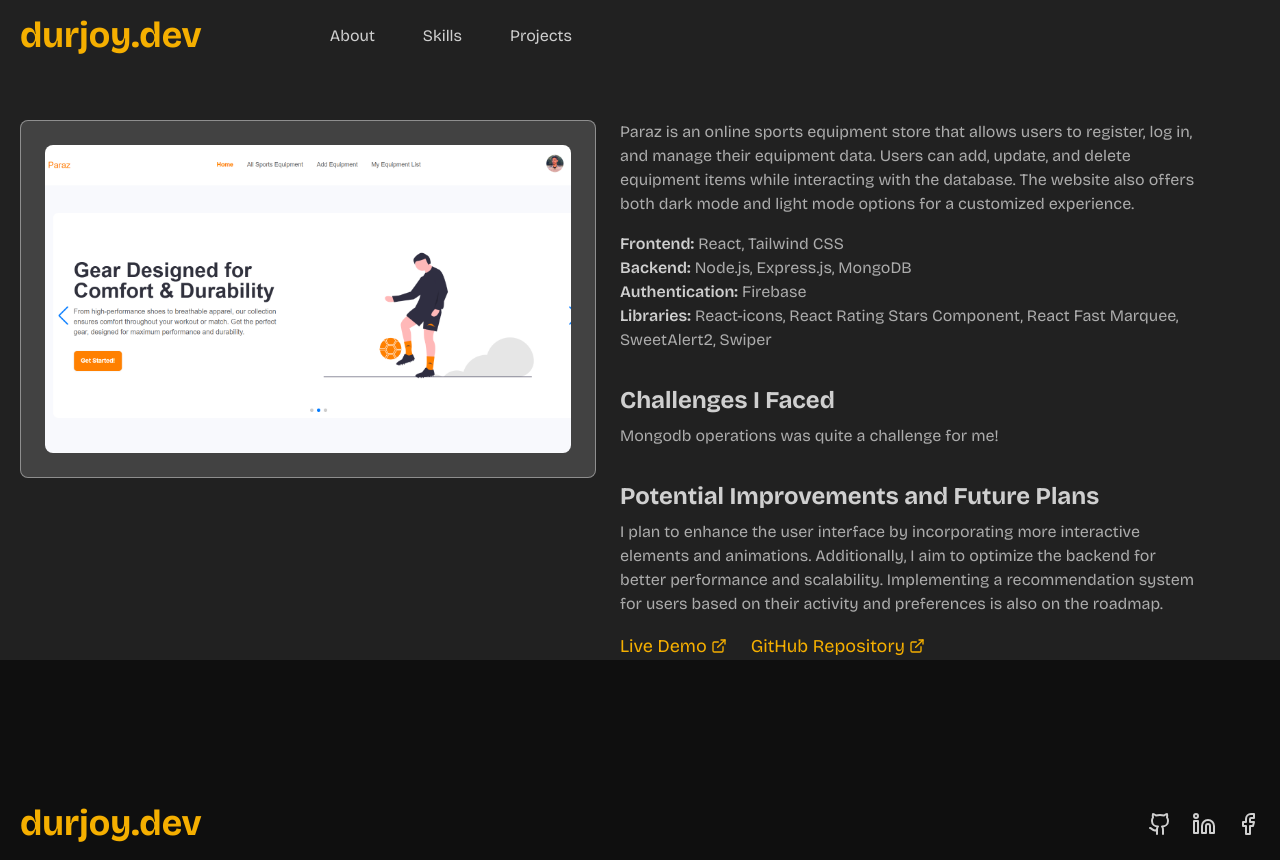
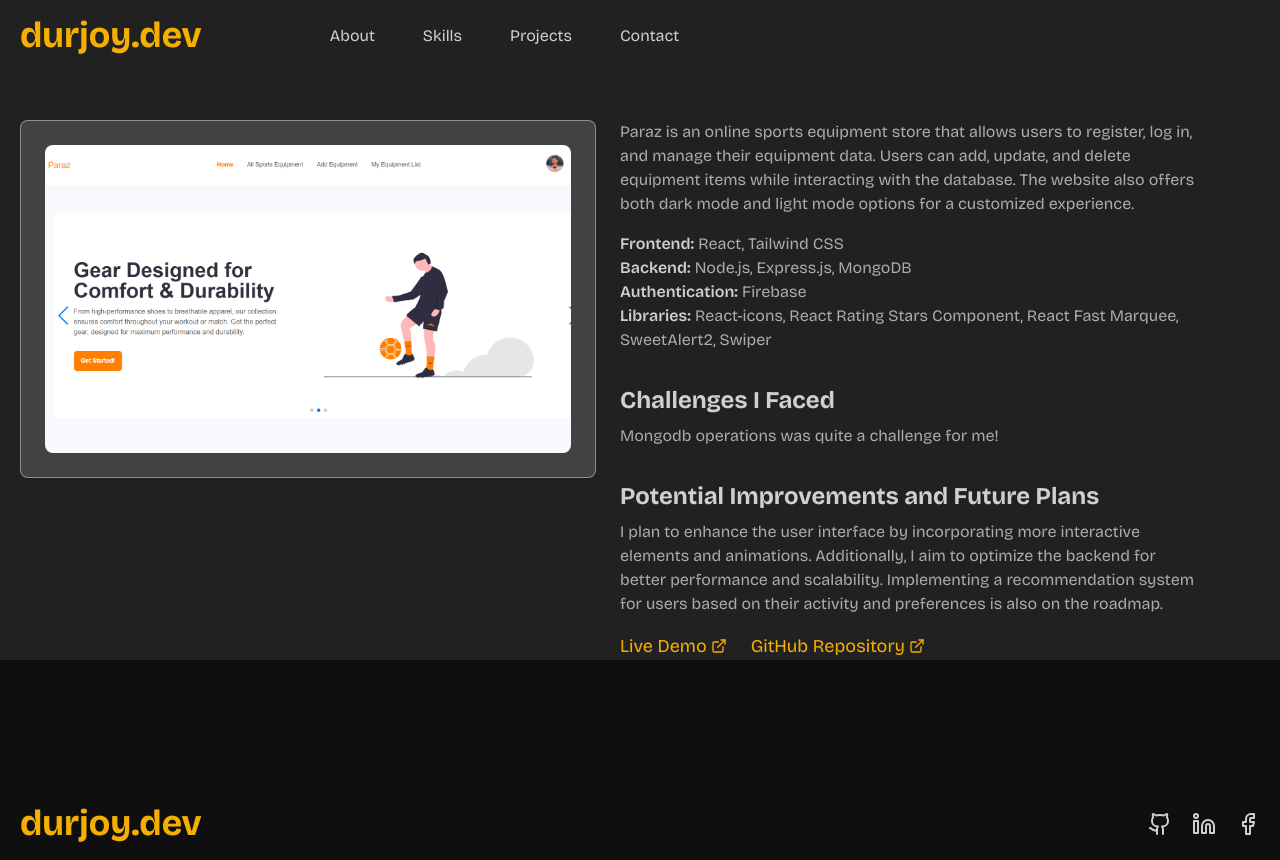
Before and after one commit to Durjoy96/my-portfolio, a Next.js app: page /projects/paraz in a window 1280 px wide. Built offline with nearby package versions, Linux system fonts and the light colour scheme.

Commit message:
Add Contact link to Navbar and adjust text size for navigation items

```diff
--- a/src/shared/navbar/Navbar.jsx
+++ b/src/shared/navbar/Navbar.jsx
@@ -14,6 +14,10 @@ const Navbar = () => {
       title: "Projects",
       url: "#projects",
     },
+    {
+      title: "Contact",
+      url: "#contact",
+    },
   ];
   return (
     <>
@@ -27,7 +31,7 @@ const Navbar = () => {
             </Link>
           </div>
           <div>
-            <ul className="flex gap-3 md:gap-12 text-sm md:text-base font-normal">
+            <ul className="flex gap-3 md:gap-12 text-xs md:text-base font-normal">
               {navPages.map((page, idx) => (
                 <a
                   href={`${page.url}`}
```
